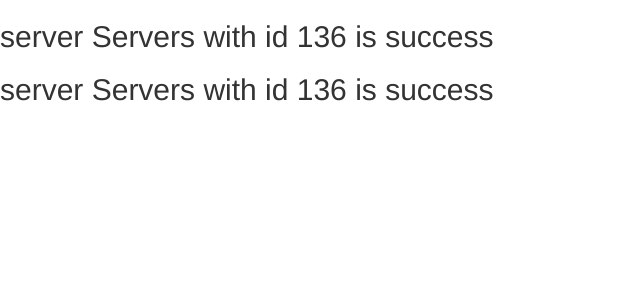
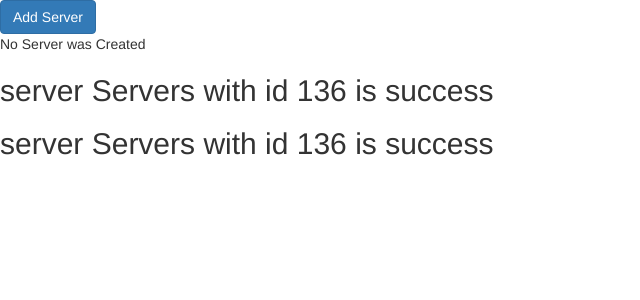
Before and after one commit to gokuljsparkout/Angular-, an Angular app: page / in a window 1280 px wide. Shown: the top 300 px of the page, without its empty margins (0-640 px from the left). Built offline with nearby package versions, Linux system fonts and the light colour scheme.

Commit message:
Event Binding

```diff
--- a/src/app/servers/servers.component.html
+++ b/src/app/servers/servers.component.html
@@ -1,2 +1,4 @@
+<button class="btn btn-primary" [disabled]="!allowNewServer" (click)="onServerCreate()">Add Server</button>
+<p>{{serverCreated}}</p>
 <app-server></app-server>
 <app-server></app-server>
--- a/src/app/servers/servers.component.ts
+++ b/src/app/servers/servers.component.ts
@@ -1,10 +1,20 @@
-import { Component } from '@angular/core';
+import { Component, OnInit } from '@angular/core';
 
 @Component({
   selector: 'app-servers',
   templateUrl: './servers.component.html',
-  styleUrls: ['./servers.component.css']
+  styleUrls: ['./servers.component.css'],
 })
-export class ServersComponent {
+export class ServersComponent implements OnInit {
+  allowNewServer = false;
+  serverCreated = 'No Server was Created';
+  constructor() {
+    setTimeout(() => (this.allowNewServer = true), 2000);
+  }
 
+  ngOnInit() {}
+
+  onServerCreate() {
+    this.serverCreated = 'Server Created';
+  }
 }
```
